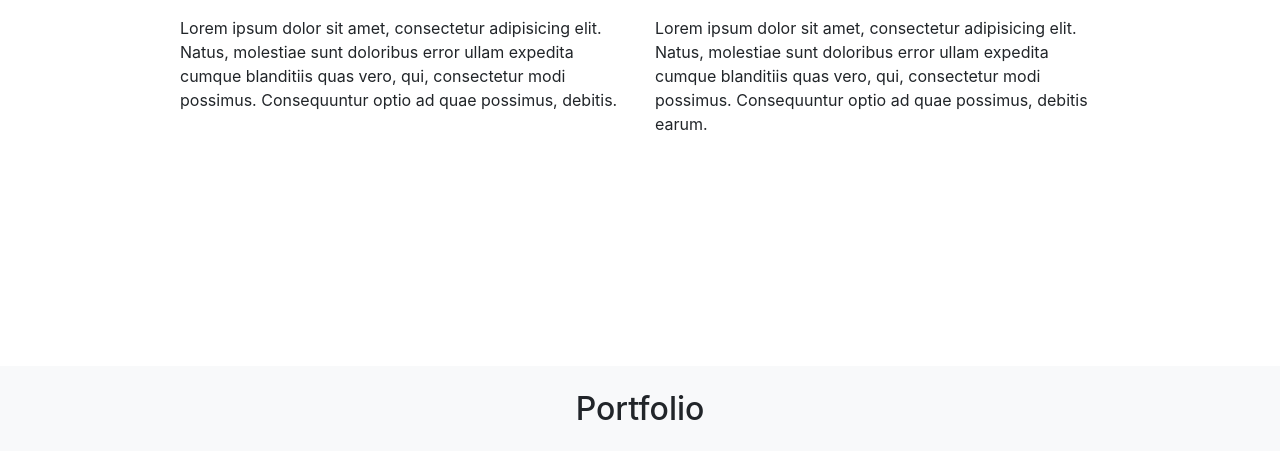
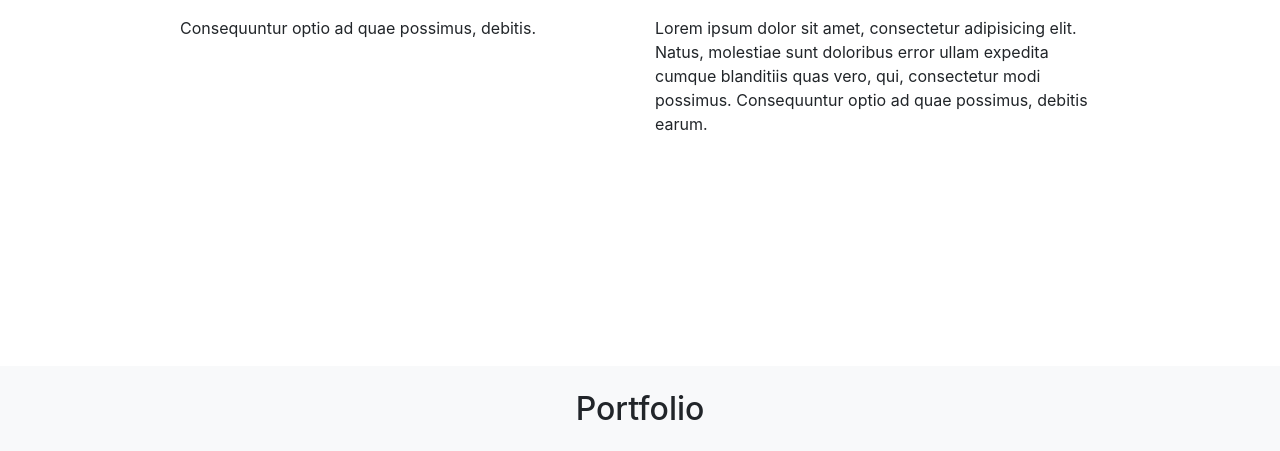
Before and after one commit to bachtiarlubis/wpu-simple-landing-page, a plain HTML site: page index.html in a window 1280 px wide. Shown: the part 649-1100 px from the top of the page. Drawn offline with nearby package versions, Linux system fonts and the light colour scheme.

Commit message:
Mengubah tulisan About kiri

```diff
--- a/index.html
+++ b/index.html
@@ -59,7 +59,7 @@
         </div>
         <div class="row justify-content-center">
           <div class="col-md-5">
-            <p>Lorem ipsum dolor sit amet, consectetur adipisicing elit. Natus, molestiae sunt doloribus error ullam expedita cumque blanditiis quas vero, qui, consectetur modi possimus. Consequuntur optio ad quae possimus, debitis.</p>
+            <p>Consequuntur optio ad quae possimus, debitis.</p>
           </div>
           <div class="col-md-5">
             <p>Lorem ipsum dolor sit amet, consectetur adipisicing elit. Natus, molestiae sunt doloribus error ullam expedita cumque blanditiis quas vero, qui, consectetur modi possimus. Consequuntur optio ad quae possimus, debitis earum.</p>
```
